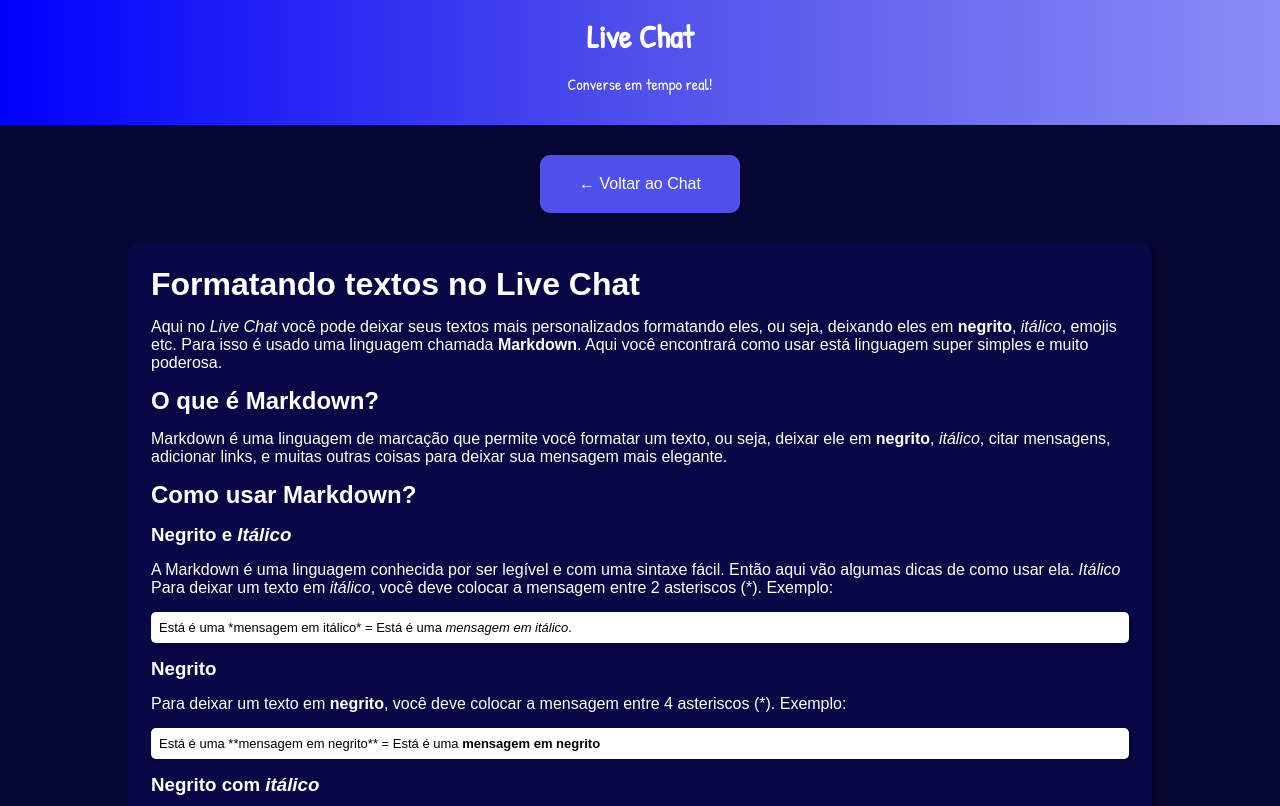
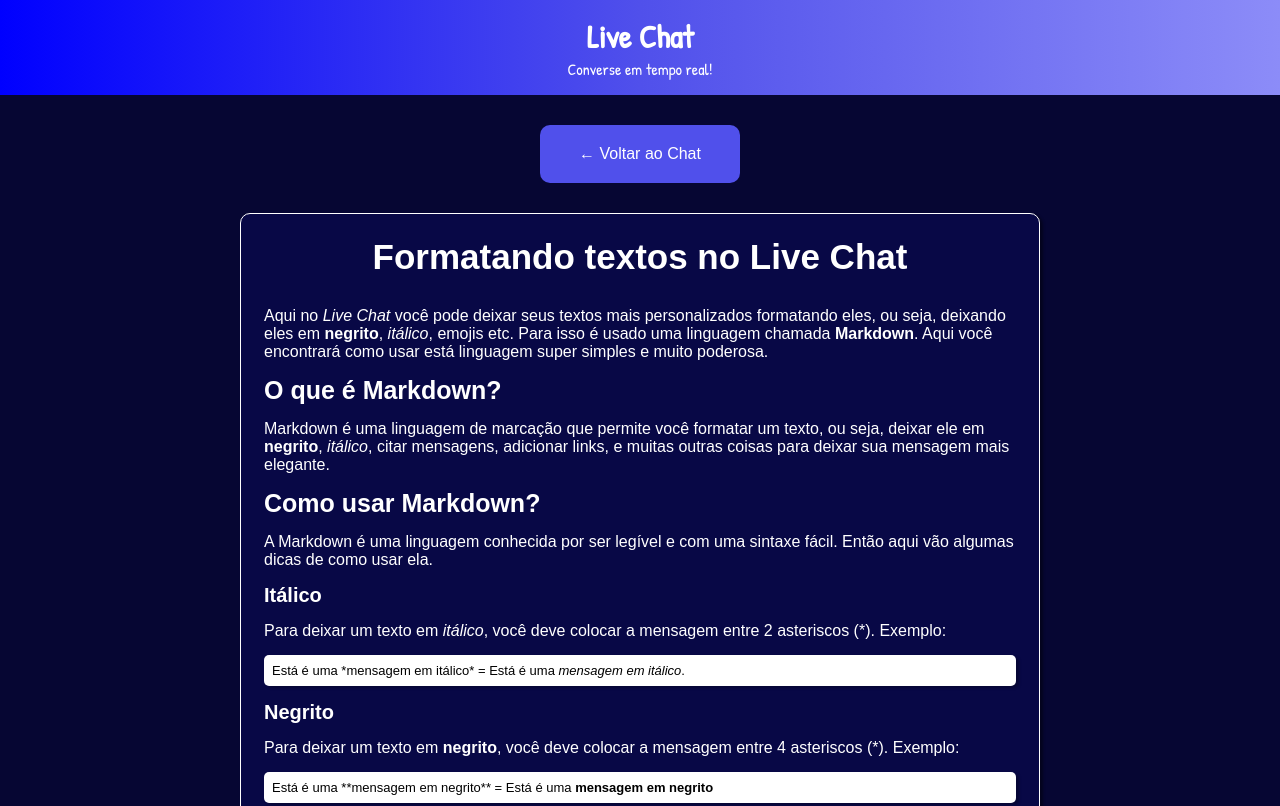
Before and after one commit to pedrohenriquebraga/chat-realtime, a website: page src/views/use-markdown.html in a window 1280 px wide. Shown: the top 806 px of the page. Drawn offline with Linux system fonts and the light colour scheme.

Commit message:
Update style of page use-markdown

```diff
--- a/package.json
+++ b/package.json
@@ -4,7 +4,8 @@
   "description": "",
   "main": "server.js",
   "scripts": {
-    "start": "node ./src/server.js"
+    "start": "node ./src/server.js",
+    "nodemon": "nodemon ./src/server.js"
   },
   "author": "Pedro Henrique",
   "license": "MIT",
--- a/public/scripts/script.js
+++ b/public/scripts/script.js
@@ -9,10 +9,10 @@ function renderMessage(message) {
         noHeaderId: true,
         headerLevelStart: 6,
         simplifiedAutoLink: true,
-        literalMidWordUnderscores: false,
+        literalMidWordUnderscores: true,
         ghCodeBlocks: false,
         smoothLivePreview: true,
-        simpleLineBreaks: true,
+        simpleLineBreaks: false,
         openLinksInNewWindow: true,
         emoji: true
     })
@@ -30,8 +30,6 @@ function stripHTML(text) {
 }
 
 socket.on("receivedMessage", (message) => {
-
-
     renderMessage(message);
 });
 
--- a/public/styles/style.css
+++ b/public/styles/style.css
@@ -15,6 +15,7 @@ body {
 header {
   width: 100%;
   display: flex;
+  margin-bottom: 30px;
   font-family: "Patrick Hand", cursive;
   flex-direction: column;
   align-items: center;
--- a/public/styles/use-markdown.css
+++ b/public/styles/use-markdown.css
@@ -28,6 +28,10 @@ header {
   padding: 15px;
 }
 
+header p {
+  margin: 0;
+}
+
 #home {
   text-align: center;
   width: 200px;
@@ -49,9 +53,11 @@ main {
   box-shadow: 3px 2px 3px #0000006e;
   border-radius: 10px;
   width: 80%;
+  max-width: 800px;
   min-width: 310px;
   padding: 8px;
   margin-top: 30px;
+  border: 1px solid white;
 }
 
 main h1,
@@ -60,6 +66,20 @@ h3,
 p,
 div {
   margin: 15px;
+}
+
+main h1 {
+  text-align: center;
+  font-size: 35px;
+  margin-bottom: 30px;
+}
+
+main h2 {
+  font-size: 25px;
+}
+
+main h3 {
+  font-size: 20px;
 }
 
 main ul {
--- a/src/models/message.js
+++ b/src/models/message.js
@@ -8,6 +8,7 @@ const MessageSchema = new mongoose.Schema({
     },
     message: {
         type: String,
+        max: 500,
         required: true
     },
     hour: {
--- a/src/views/use-markdown.html
+++ b/src/views/use-markdown.html
@@ -34,13 +34,15 @@
 
       <h2>Como usar Markdown?</h2>
 
-      <h3>Negrito e <em>Itálico</em></h3>
-
       <p>
         A Markdown é uma linguagem conhecida por ser legível e com uma sintaxe
         fácil. Então aqui vão algumas dicas de como usar ela.
-        <em>Itálico </em>Para deixar um texto em <em>itálico</em>, você deve
-        colocar a mensagem entre 2 asteriscos (*). Exemplo:
+      </p>
+
+      <h3>Itálico</h3>
+      <p>
+        Para deixar um texto em <em>itálico</em>, você deve colocar a mensagem
+        entre 2 asteriscos (*). Exemplo:
       </p>
 
       <div class="example">
@@ -135,7 +137,7 @@
       <h3>Links em <em>itálico </em>e/ou negrito</h3>
 
       <p>
-        Você também pode deixar links em <em>itálico </em>ou negrito, basta
+        Você também pode deixar links em <em>itálico </em>ou <strong>negrito</strong>, basta
         seguir as regras que funcionará. Exemplo:
       </p>
 
@@ -151,9 +153,10 @@
       <p>
         No Markdown você também pode usar emojis sem precisar ficar copiando e
         colando de algum lugar ou ficar procurando pelo seu teclado. Basta você
-        seguir este padrão <strong>:nome-do-emoji:</strong> . Estarei deixando um
+        seguir este padrão <strong>:nome-do-emoji:</strong> . Estarei deixando
+        um
         <a href="https://github.com/showdownjs/showdown/wiki/emojis#emoji-list"
-          >link onde você encontrará o nome de cada emoji</a
+          target="_blank">link onde você encontrará o nome de cada emoji</a
         >. Exemplo:
       </p>
 
@@ -165,7 +168,7 @@
         Em breve você poderá fazer mais coisas em suas mensagens como menções de
         usuários que estão online, citações de mensagens enviadas e muitas
         outras novas possibilidades. Gostaria de lembrar que este site está em
-        BETA, então volte sempre aqui para ver novidades.
+        <strong>BETA</strong>, então volte sempre aqui para ver <strong>novidades</strong>.
       </p>
     </main>
   </body>
```
Also changed, not shown: src/views/index.html (+1 -1 lines).
